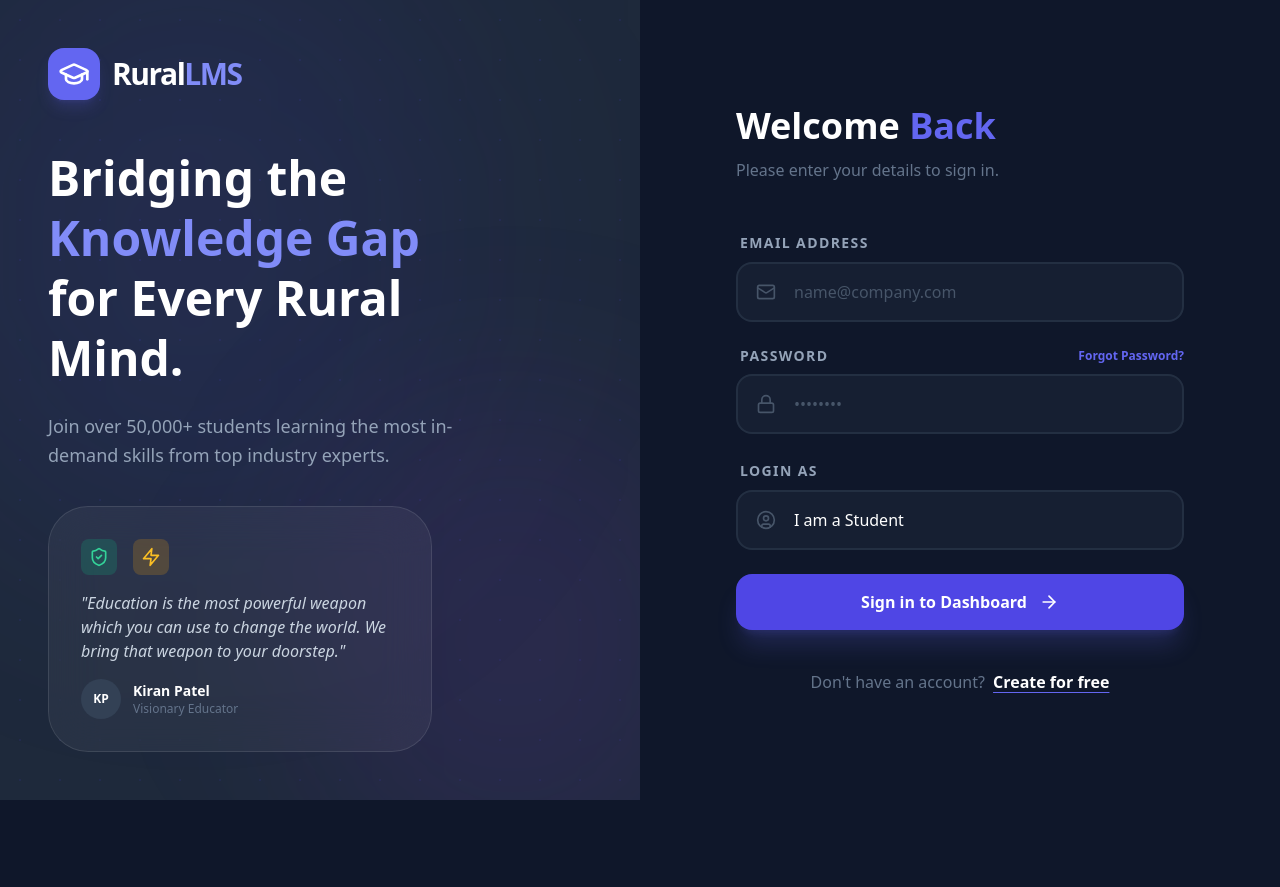
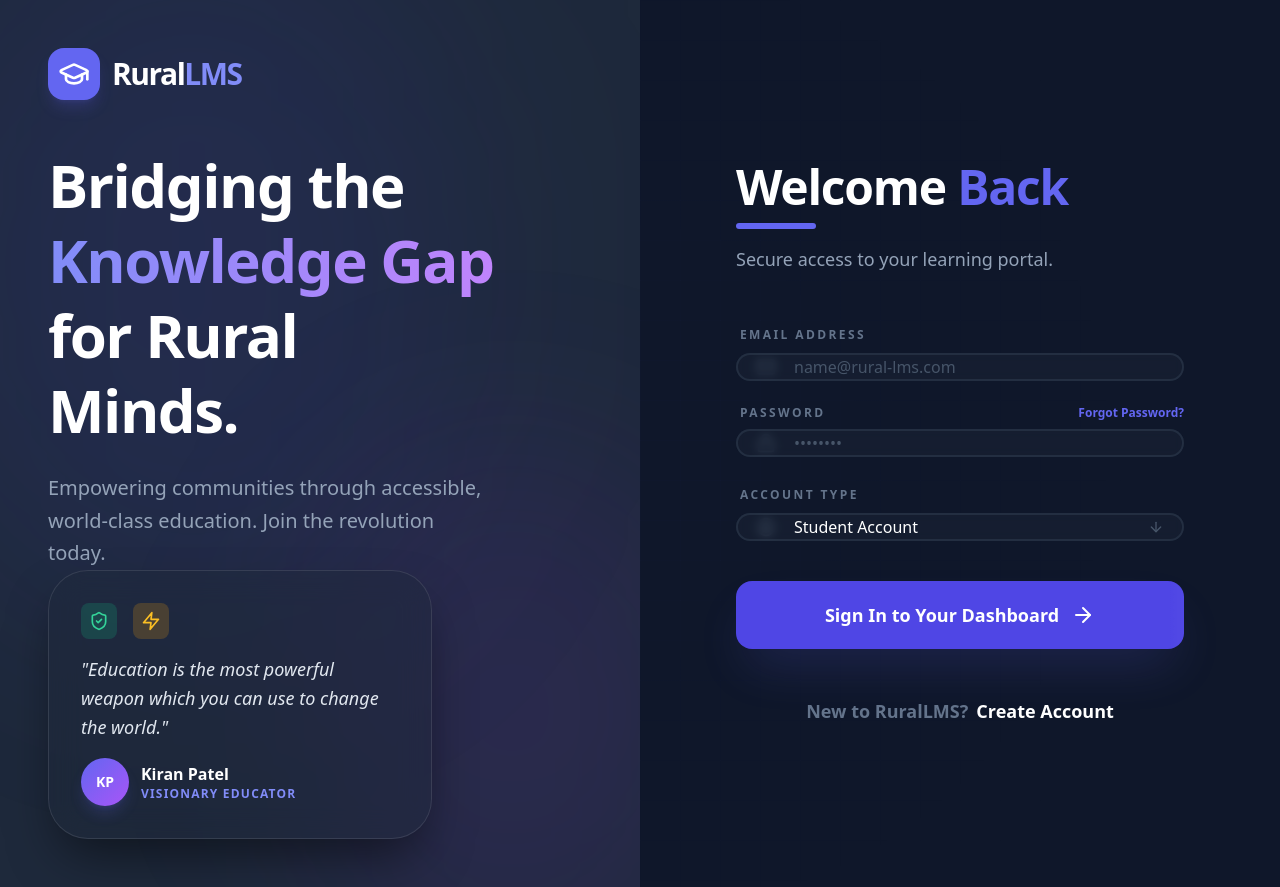
Before and after one commit to harsha-252005/lms_rural, a React app in the folder frontend/: page /login in a window 1280 px wide. Before the commit the page ends 800 px from the top, so only its background shows below. Built offline with nearby package versions, Linux system fonts and the light colour scheme; the HTML template or start-up script is replaced by a standard one.

Commit message:
review 1

```diff
--- a/frontend/src/index.css
+++ b/frontend/src/index.css
@@ -42,21 +42,19 @@
 }
 
 @keyframes float {
-  0% {
-    transform: translate(0, 0) scale(1);
-  }
+  0% { transform: translateY(0px) rotate(0deg); }
+  50% { transform: translateY(-20px) rotate(2deg); }
+  100% { transform: translateY(0px) rotate(0deg); }
+}
 
-  33% {
-    transform: translate(30px, -50px) scale(1.1);
-  }
+@keyframes shimmer {
+  0% { transform: translateX(-100%); }
+  100% { transform: translateX(100%); }
+}
 
-  66% {
-    transform: translate(-20px, 20px) scale(0.9);
-  }
-
-  100% {
-    transform: translate(0, 0) scale(1);
-  }
+@keyframes grid-fade {
+  from { opacity: 0; }
+  to { opacity: 0.15; }
 }
 
 .animate-blob {
@@ -71,27 +69,51 @@
   animation-delay: 4s;
 }
 
+.animate-shimmer {
+  position: relative;
+  overflow: hidden;
+}
+
+.animate-shimmer::after {
+  content: '';
+  position: absolute;
+  top: 0;
+  right: 0;
+  bottom: 0;
+  left: 0;
+  transform: translateX(-100%);
+  background-image: linear-gradient(
+    90deg,
+    rgba(255, 255, 255, 0) 0,
+    rgba(255, 255, 255, 0.1) 20%,
+    rgba(255, 255, 255, 0.2) 60%,
+    rgba(255, 255, 255, 0)
+  );
+  animation: shimmer 3s infinite;
+}
+
 .glass-card {
-  background: rgba(255, 255, 255, 0.05);
-  backdrop-filter: blur(12px);
-  -webkit-backdrop-filter: blur(12px);
+  background: rgba(30, 41, 59, 0.4);
+  backdrop-filter: blur(16px);
+  -webkit-backdrop-filter: blur(16px);
   border: 1px solid rgba(255, 255, 255, 0.1);
-  box-shadow: 0 8px 32px 0 rgba(31, 38, 135, 0.37);
+  box-shadow: 0 25px 50px -12px rgba(0, 0, 0, 0.5);
 }
 
 .input-glass {
-  background: rgba(255, 255, 255, 0.03);
-  border: 1px solid rgba(255, 255, 255, 0.1);
+  background: rgba(15, 23, 42, 0.4);
+  border: 2px solid rgba(255, 255, 255, 0.05);
   border-radius: 1rem;
   padding: 1rem 3rem;
   color: white;
-  transition: all 0.3s ease;
+  transition: all 0.3s cubic-bezier(0.4, 0, 0.2, 1);
 }
 
 .input-glass:focus {
   outline: none;
   border-color: rgba(99, 102, 241, 0.5);
-  background: rgba(255, 255, 255, 0.05);
+  background: rgba(15, 23, 42, 0.6);
+  box-shadow: 0 0 0 4px rgba(99, 102, 241, 0.1);
 }
 
 .btn-primary {
@@ -114,3 +136,11 @@
   box-shadow: 0 6px 20px rgba(99, 102, 241, 0.23);
   transform: translateY(-1px);
 }
+
+.grid-bg {
+  mask-image: radial-gradient(circle at center, black, transparent 80%);
+  background-image: linear-gradient(to right, rgba(99, 102, 241, 0.1) 1px, transparent 1px),
+    linear-gradient(to bottom, rgba(99, 102, 241, 0.1) 1px, transparent 1px);
+  background-size: 40px 40px;
+  animation: grid-fade 2s ease-out forwards;
+}
--- a/frontend/src/pages/LoginV2.jsx
+++ b/frontend/src/pages/LoginV2.jsx
@@ -42,33 +42,63 @@ const Login = () => {
         }
     };
 
+    const containerVariants = {
+        hidden: { opacity: 0 },
+        visible: {
+            opacity: 1,
+            transition: {
+                staggerChildren: 0.1,
+                delayChildren: 0.3,
+            },
+        },
+    };
+
+    const itemVariants = {
+        hidden: { opacity: 0, y: 20 },
+        visible: {
+            opacity: 1,
+            y: 0,
+            transition: { duration: 0.5, ease: 'easeOut' },
+        },
+    };
+
     return (
-        <div className="min-h-screen w-full flex bg-[#0f172a] font-sans selection:bg-indigo-500/30 overflow-hidden">
+        <div className="min-h-screen w-full flex bg-[#0f172a] font-sans selection:bg-indigo-500/30 overflow-hidden relative">
+            {/* Ambient Background Elements */}
+            <div className="absolute inset-0 grid-bg z-0"></div>
+
             <div className="hidden lg:flex w-1/2 relative bg-[#1e293b] p-12 flex-col justify-between overflow-hidden">
                 <div className="absolute top-[-10%] left-[-10%] w-[80%] h-[80%] bg-indigo-600/10 rounded-full blur-[120px] animate-blob"></div>
                 <div className="absolute bottom-[-10%] right-[-10%] w-[60%] h-[60%] bg-purple-600/10 rounded-full blur-[100px] animate-blob animation-delay-2000"></div>
 
                 <div className="relative z-10">
-                    <div className="flex items-center gap-3 mb-12">
+                    <motion.div
+                        initial={{ opacity: 0, scale: 0.8 }}
+                        animate={{ opacity: 1, scale: 1 }}
+                        transition={{ duration: 0.5 }}
+                        className="flex items-center gap-3 mb-12"
+                    >
                         <div className="bg-indigo-500 p-2.5 rounded-2xl shadow-lg shadow-indigo-500/20">
                             <GraduationCap className="w-8 h-8 text-white" />
                         </div>
                         <span className="text-white font-black text-3xl tracking-tighter">
                             Rural<span className="text-indigo-400">LMS</span>
                         </span>
-                    </div>
+                    </motion.div>
 
                     <motion.div
-                        initial={{ opacity: 0, x: -20 }}
+                        initial={{ opacity: 0, x: -30 }}
                         animate={{ opacity: 1, x: 0 }}
-                        transition={{ duration: 0.8, delay: 0.2 }}
+                        transition={{ duration: 0.8, delay: 0.2, ease: "easeOut" }}
                         className="max-w-md"
                     >
-                        <h1 className="text-5xl font-black text-white leading-tight mb-6">
-                            Bridging the <span className="text-indigo-400">Knowledge Gap</span> for Every Rural Mind.
+                        <h1 className="text-6xl font-black text-white leading-tight mb-6 tracking-tight">
+                            Bridging the <br />
+                            <span className="text-transparent bg-clip-text bg-gradient-to-r from-indigo-400 to-purple-400">Knowledge Gap</span> <br />
+                            for Rural Minds.
                         </h1>
-                        <p className="text-slate-400 text-lg font-medium leading-relaxed">
-                            Join over 50,000+ students learning the most in-demand skills from top industry experts.
+                        <p className="text-slate-400 text-xl font-medium leading-relaxed">
+                            Empowering communities through accessible, world-class education. Join the revolution today.
                         </p>
                     </motion.div>
                 </div>
@@ -76,8 +106,9 @@ const Login = () => {
                 <motion.div
                     initial={{ opacity: 0, y: 40 }}
                     animate={{ opacity: 1, y: 0 }}
-                    transition={{ duration: 0.8, delay: 0.4 }}
-                    className="relative z-10 bg-white/5 backdrop-blur-xl border border-white/10 p-8 rounded-[2.5rem] max-w-sm"
+                    transition={{ duration: 0.8, delay: 0.5, ease: "easeOut" }}
+                    whileHover={{ scale: 1.02, transition: { duration: 0.2 } }}
+                    className="relative z-10 glass-card p-8 rounded-[2.5rem] max-w-sm border border-white/10"
                 >
                     <div className="flex gap-4 mb-4">
                         <div className="p-2 bg-emerald-500/20 text-emerald-400 rounded-lg">
@@ -87,110 +118,127 @@ const Login = () => {
                             <Zap size={20} />
                         </div>
                     </div>
-                    <p className="text-slate-300 font-medium italic mb-4">
-                        &quot;Education is the most powerful weapon which you can use to change the world. We bring that weapon to your doorstep.&quot;
+                    <p className="text-slate-200 font-medium italic mb-4 text-lg leading-relaxed">
+                        &quot;Education is the most powerful weapon which you can use to change the world.&quot;
                     </p>
                     <div className="flex items-center gap-3">
-                        <div className="w-10 h-10 rounded-full bg-slate-700 font-bold flex items-center justify-center text-white text-xs">KP</div>
+                        <div className="w-12 h-12 rounded-full bg-gradient-to-br from-indigo-500 to-purple-500 font-bold flex items-center justify-center text-white text-sm shadow-lg shadow-indigo-500/20">KP</div>
                         <div>
-                            <p className="text-white font-bold text-sm">Kiran Patel</p>
-                            <p className="text-slate-500 text-xs">Visionary Educator</p>
+                            <p className="text-white font-bold">Kiran Patel</p>
+                            <p className="text-indigo-400 text-xs font-bold uppercase tracking-widest">Visionary Educator</p>
                         </div>
                     </div>
                 </motion.div>
-                <div className="absolute inset-0 opacity-10 pointer-events-none bg-[radial-gradient(#4f46e5_1px,transparent_1px)] [background-size:40px_40px]"></div>
             </div>
 
-            <div className="w-full lg:w-1/2 flex items-center justify-center p-6 sm:p-12 relative">
-                <div className="lg:hidden absolute top-8 left-8 flex items-center gap-2">
-                    <GraduationCap className="w-6 h-6 text-indigo-500" />
+            <div className="w-full lg:w-1/2 flex items-center justify-center p-6 sm:p-12 relative z-10">
+                <motion.div
+                    initial={{ opacity: 0, y: 20 }}
+                    animate={{ opacity: 1, y: 0 }}
+                    transition={{ duration: 0.6 }}
+                    className="lg:hidden absolute top-8 left-8 flex items-center gap-2"
+                >
+                    <div className="bg-indigo-500 p-1.5 rounded-lg">
+                        <GraduationCap className="w-5 h-5 text-white" />
+                    </div>
                     <span className="text-white font-black text-xl tracking-tighter">RuralLMS</span>
-                </div>
+                </motion.div>
 
                 <motion.div
-                    initial={{ opacity: 0, scale: 0.95 }}
-                    animate={{ opacity: 1, scale: 1 }}
-                    transition={{ duration: 0.5 }}
+                    variants={containerVariants}
+                    initial="hidden"
+                    animate="visible"
                     className="w-full max-w-md"
                 >
-                    <div className="mb-12">
-                        <h2 className="text-4xl font-black text-white mb-3">Welcome <span className="text-indigo-500">Back</span></h2>
-                        <p className="text-slate-500 font-medium">Please enter your details to sign in.</p>
-                    </div>
+                    <motion.div variants={itemVariants} className="mb-12">
+                        <h2 className="text-5xl font-black text-white mb-3 tracking-tight">
+                            Welcome <span className="text-indigo-500">Back</span>
+                        </h2>
+                        <div className="h-1.5 w-20 bg-indigo-500 rounded-full mb-4"></div>
+                        <p className="text-slate-400 font-medium text-lg">Secure access to your learning portal.</p>
+                    </motion.div>
 
                     <form onSubmit={handleSubmit} className="space-y-6">
-                        <div className="space-y-2">
-                            <label className="text-sm font-bold text-slate-400 uppercase tracking-widest ml-1">Email Address</label>
+                        <motion.div variants={itemVariants} className="space-y-2">
+                            <label className="text-xs font-black text-slate-500 uppercase tracking-[0.2em] ml-1">Email Address</label>
                             <div className="relative group">
-                                <Mail className="absolute left-5 top-1/2 -translate-y-1/2 w-5 h-5 text-slate-600 group-focus-within:text-indigo-500 transition-colors" />
+                                <Mail className="absolute left-5 top-1/2 -translate-y-1/2 w-5 h-5 text-slate-600 group-focus-within:text-indigo-500 transition-colors duration-300" />
                                 <input
                                     type="email"
-                                    placeholder="name@company.com"
+                                    placeholder="name@rural-lms.com"
                                     required
                                     value={formData.email}
                                     onChange={(e) => setFormData({ ...formData, email: e.target.value })}
-                                    className="w-full bg-slate-800/50 border-2 border-slate-700/50 rounded-2xl py-4 pl-14 pr-6 text-white placeholder:text-slate-600 focus:outline-none focus:border-indigo-500/50 focus:ring-4 focus:ring-indigo-500/10 transition-all duration-300"
+                                    className="w-full bg-slate-800/40 border-2 border-slate-700/50 rounded-2xl py-4.5 pl-14 pr-6 text-white placeholder:text-slate-600 focus:outline-none focus:border-indigo-500/50 focus:ring-4 focus:ring-indigo-500/10 transition-all duration-300 backdrop-blur-sm"
                                 />
                             </div>
-                        </div>
+                        </motion.div>
 
-                        <div className="space-y-2">
+                        <motion.div variants={itemVariants} className="space-y-2">
                             <div className="flex justify-between items-center ml-1">
-                                <label className="text-sm font-bold text-slate-400 uppercase tracking-widest">Password</label>
-                                <button type="button" className="text-xs font-bold text-indigo-500 hover:text-indigo-400 transition-colors">Forgot Password?</button>
+                                <label className="text-xs font-black text-slate-500 uppercase tracking-[0.2em]">Password</label>
+                                <button type="button" className="text-xs font-bold text-indigo-500 hover:text-indigo-400 transition-colors duration-300">Forgot Password?</button>
                             </div>
                             <div className="relative group">
-                                <Lock className="absolute left-5 top-1/2 -translate-y-1/2 w-5 h-5 text-slate-600 group-focus-within:text-indigo-500 transition-colors" />
+                                <Lock className="absolute left-5 top-1/2 -translate-y-1/2 w-5 h-5 text-slate-600 group-focus-within:text-indigo-500 transition-colors duration-300" />
                                 <input
                                     type="password"
                                     placeholder="••••••••"
                                     required
                                     value={formData.password}
                                     onChange={(e) => setFormData({ ...formData, password: e.target.value })}
-                                    className="w-full bg-slate-800/50 border-2 border-slate-700/50 rounded-2xl py-4 pl-14 pr-6 text-white placeholder:text-slate-600 focus:outline-none focus:border-indigo-500/50 focus:ring-4 focus:ring-indigo-500/10 transition-all duration-300"
+                                    className="w-full bg-slate-800/40 border-2 border-slate-700/50 rounded-2xl py-4.5 pl-14 pr-6 text-white placeholder:text-slate-600 focus:outline-none focus:border-indigo-500/50 focus:ring-4 focus:ring-indigo-500/10 transition-all duration-300 backdrop-blur-sm"
                                 />
                             </div>
-                        </div>
+                        </motion.div>
 
-                        <div className="space-y-2">
-                            <label className="text-sm font-bold text-slate-400 uppercase tracking-widest ml-1">Login As</label>
+                        <motion.div variants={itemVariants} className="space-y-2">
+                            <label className="text-xs font-black text-slate-500 uppercase tracking-[0.2em] ml-1">Account Type</label>
                             <div className="relative group">
-                                <UserCircle className="absolute left-5 top-1/2 -translate-y-1/2 w-5 h-5 text-slate-600 group-focus-within:text-indigo-500 transition-colors" />
+                                <UserCircle className="absolute left-5 top-1/2 -translate-y-1/2 w-5 h-5 text-slate-600 group-focus-within:text-indigo-500 transition-colors duration-300" />
                                 <select
-                                    className="w-full bg-slate-800/50 border-2 border-slate-700/50 rounded-2xl py-4 pl-14 pr-6 text-white appearance-none focus:outline-none focus:border-indigo-500/50 focus:ring-4 focus:ring-indigo-500/10 transition-all duration-300"
+                                    className="w-full bg-slate-800/40 border-2 border-slate-700/50 rounded-2xl py-4.5 pl-14 pr-6 text-white appearance-none focus:outline-none focus:border-indigo-500/50 focus:ring-4 focus:ring-indigo-500/10 transition-all duration-300 backdrop-blur-sm cursor-pointer"
                                     onChange={(e) => setFormData({ ...formData, role: e.target.value })}
                                     value={formData.role}
                                 >
-                                    <option value="STUDENT" className="bg-slate-900">I am a Student</option>
-                                    <option value="INSTRUCTOR" className="bg-slate-900">I am an Instructor</option>
+                                    <option value="STUDENT" className="bg-slate-900">Student Account</option>
+                                    <option value="INSTRUCTOR" className="bg-slate-900">Instructor Account</option>
                                 </select>
+                                <div className="absolute right-5 top-1/2 -translate-y-1/2 pointer-events-none text-slate-600">
+                                    <ArrowRight className="w-4 h-4 rotate-90" />
                                 </div>
                             </div>
+                        </motion.div>
 
-                        <button
+                        <motion.div variants={itemVariants} className="pt-4">
+                            <motion.button
                                 type="submit"
                                 disabled={isLoading}
-                            className="w-full bg-indigo-600 hover:bg-indigo-500 disabled:bg-indigo-800 text-white font-bold py-4 rounded-2xl shadow-xl shadow-indigo-500/20 hover:shadow-indigo-500/40 hover:-translate-y-0.5 active:translate-y-0 transition-all duration-300 flex items-center justify-center gap-3 group mt-4 relative overflow-hidden"
+                                whileHover={{ scale: 1.01, translateY: -2 }}
+                                whileTap={{ scale: 0.98 }}
+                                className="w-full bg-indigo-600 hover:bg-indigo-500 disabled:bg-indigo-800 text-white font-black text-lg py-5 rounded-2xl shadow-2xl shadow-indigo-500/20 hover:shadow-indigo-500/40 transition-all duration-300 flex items-center justify-center gap-3 group relative overflow-hidden animate-shimmer"
                             >
                                 {isLoading ? (
-                                <div className="w-6 h-6 border-2 border-white/20 border-t-white rounded-full animate-spin"></div>
+                                    <div className="w-6 h-6 border-3 border-white/20 border-t-white rounded-full animate-spin"></div>
                                 ) : (
                                     <>
-                                    <span>Sign in to Dashboard</span>
-                                    <ArrowRight className="w-5 h-5 group-hover:translate-x-1 transition-transform" />
+                                        <span>Sign In to Your Dashboard</span>
+                                        <ArrowRight className="w-6 h-6 group-hover:translate-x-1.5 transition-transform duration-300" />
                                     </>
                                 )}
-                        </button>
+                            </motion.button>
+                        </motion.div>
                     </form>
 
-                    <div className="mt-10 text-center">
-                        <p className="text-slate-500 font-medium">
-                            Don&apos;t have an account? {' '}
-                            <Link to="/register/student" className="text-white hover:text-indigo-400 font-bold underline underline-offset-4 decoration-indigo-500 transition-colors ml-1">
-                                Create for free
+                    <motion.div variants={itemVariants} className="mt-12 text-center">
+                        <p className="text-slate-500 font-bold text-lg">
+                            New to RuralLMS?
+                            <Link to="/register/student" className="text-white hover:text-indigo-400 transition-colors duration-300 ml-2 relative group inline-block">
+                                Create Account
+                                <span className="absolute bottom-0 left-0 w-full h-0.5 bg-indigo-500 transform scale-x-0 group-hover:scale-x-100 transition-transform duration-300 origin-left"></span>
                             </Link>
                         </p>
-                    </div>
+                    </motion.div>
                 </motion.div>
             </div>
         </div>
```
Also changed, not shown: 1 other file (tests, documents, lock files or other folders). Lines whose indentation alone changed are shown as unchanged.
